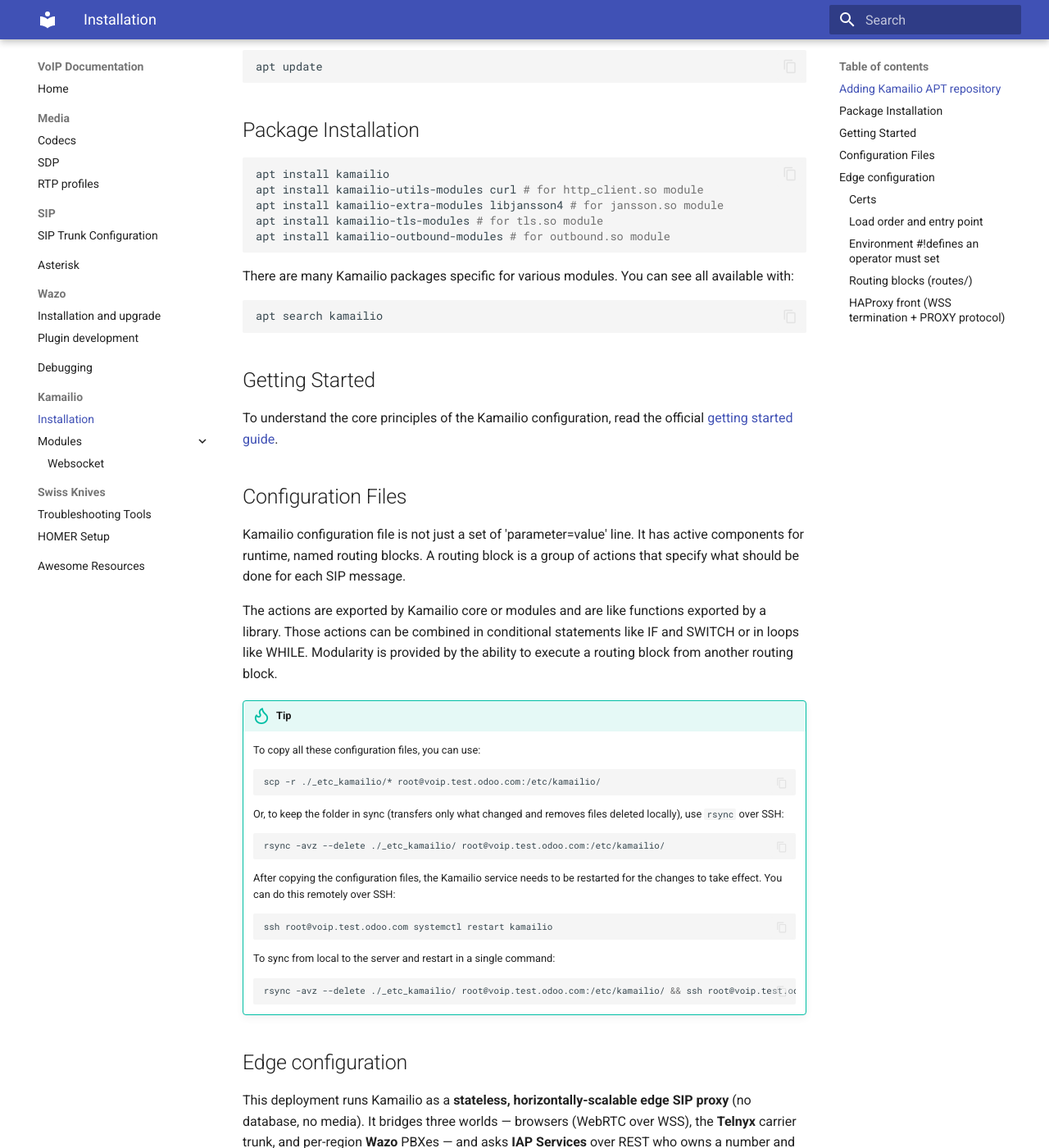
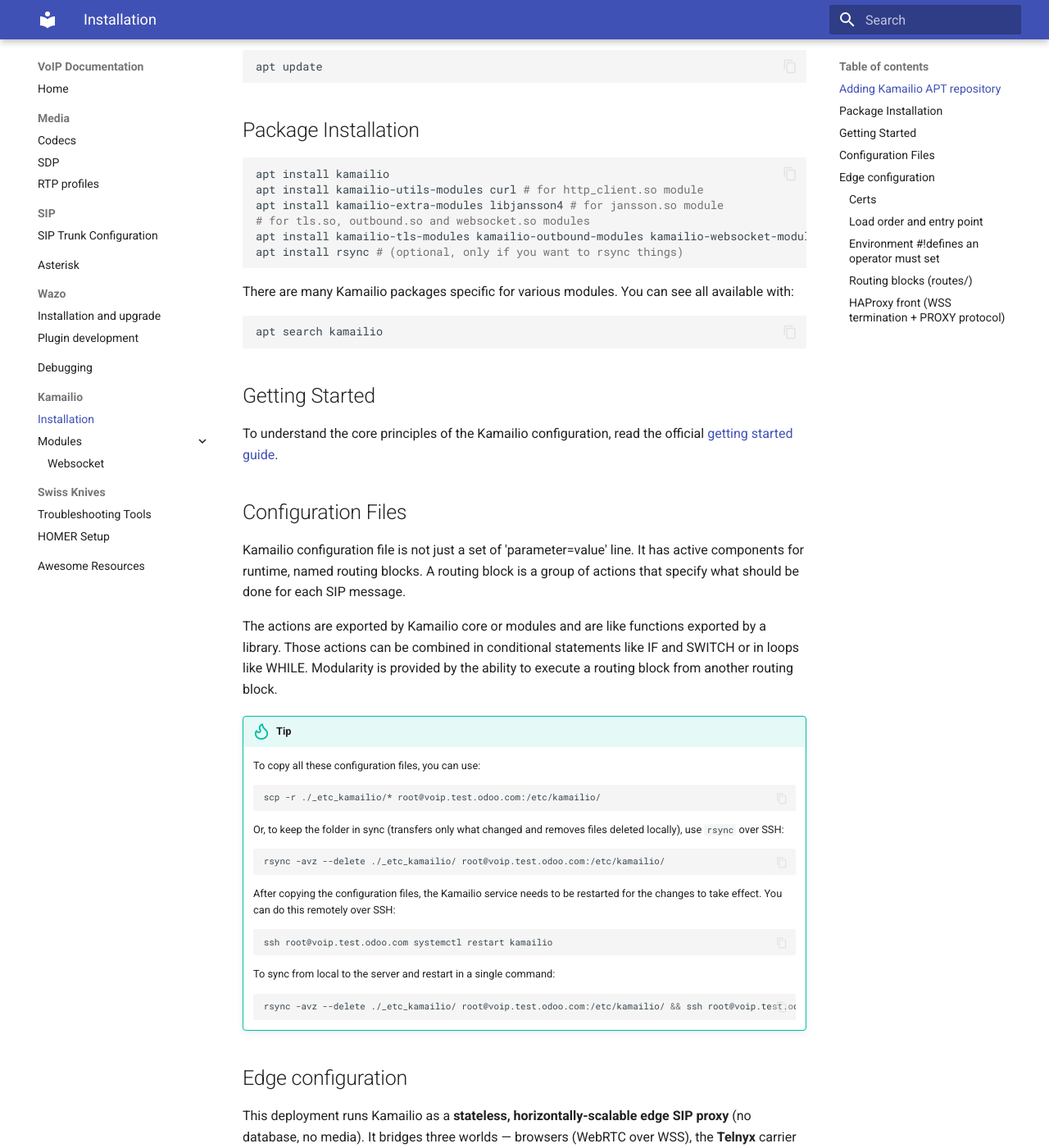
Before and after one commit to SergeBayet/voip-docs, an MkDocs documentation site: the page built from docs/kamailio/installation.md, in a window 1280 px wide and 1400 px high, scrolled down 707 px. Shown: the whole window at 82% size. Built offline with MkDocs 1.6.1 and Material for MkDocs 9.7.7, drawn with Linux system fonts in a browser that asks for light colours; some of the changed text lies outside the part shown.

Commit message:
[FIX] kamailio: small things

````diff
--- a/docs/kamailio/installation.md
+++ b/docs/kamailio/installation.md
@@ -35,8 +35,9 @@
 apt install kamailio
 apt install kamailio-utils-modules curl # for http_client.so module
 apt install kamailio-extra-modules libjansson4 # for jansson.so module
-apt install kamailio-tls-modules # for tls.so module
-apt install kamailio-outbound-modules # for outbound.so module
+# for tls.so, outbound.so and websocket.so modules
+apt install kamailio-tls-modules kamailio-outbound-modules kamailio-websocket-modules
+apt install rsync # (optional, only if you want to rsync things)
 ```
 
 There are many Kamailio packages specific for various modules. You can see all available with:
````
Also changed, not shown: other parts of docs/kamailio/installation.md (+3 -3 lines).
